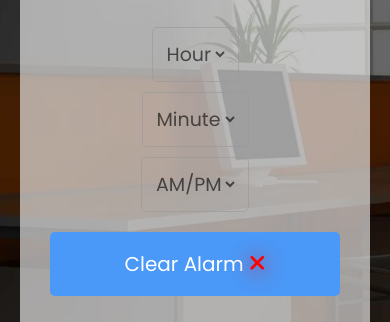
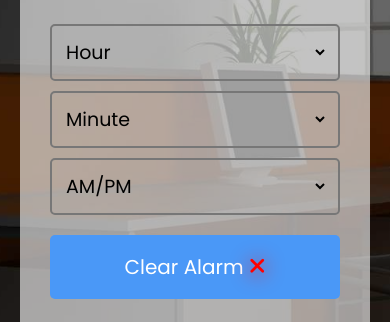
Before and after one commit to javohirveb/alarm-clock, a plain HTML site: page index.html in a window 390 px wide. Both pictures are taken after a click on the button "Set Alarms". Shown: the part 366-688 px from the top of the page. Drawn offline with Linux system fonts and the light colour scheme.

Commit message:
content.classList.add('disable')

```diff
--- a/css/style.css
+++ b/css/style.css
@@ -86,7 +86,7 @@ body::before {
 .content .column {
    border-radius: 5px;
    padding: 0 10px;
-   border: 1px solid #999;
+   border: 2px solid #777;
    width: calc(100 / 3 - 5px);
 }
 
@@ -130,6 +130,10 @@ body::before {
       flex-direction: column;
       gap: 10px;
    }
+
+   .column {
+      width: 100%;
+   }
 }
 
 @keyframes colorFull {
--- a/javascript/app.js
+++ b/javascript/app.js
@@ -69,13 +69,14 @@ function setAlarm() {
    }
 
    let time = `${selectMenu[0].value}:${selectMenu[1].value} ${selectMenu[2].value}`
+   content.classList.add('disable')
 
    if (time.includes('Hour') || time.includes('Minute') || time.includes('AM/PM')) {
       alert('Iltimos vaqtni kiriting...')
+      content.classList.remove('disable')
    }
    isAlarmSet = true
    alarmTime = time
-   content.classList.add('disable')
    setAlarmBtn.innerHTML = `Clear Alarm <i class="fa-solid fa-xmark"></i>`
 }
 
```
